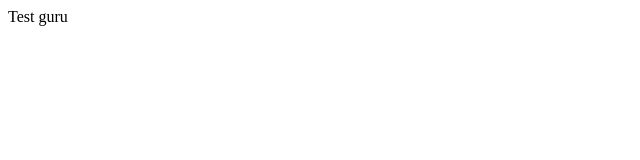
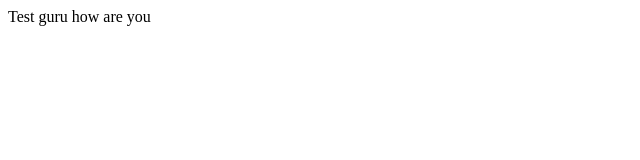
Before and after one commit to joking785/learntemplate, a plain HTML site: page index.html in a window 1280 px wide. Shown: the full height of the page, 0-640 px from the left. Drawn offline with Linux system fonts and the light colour scheme.

Commit message:
'changesilnozaebal'

```diff
--- a/index.html
+++ b/index.html
@@ -9,7 +9,7 @@
 <body>
     <footer>
         <a>
-            Test guru
+            Test guru how are you
         </a>
     </footer>
 </body>
```
